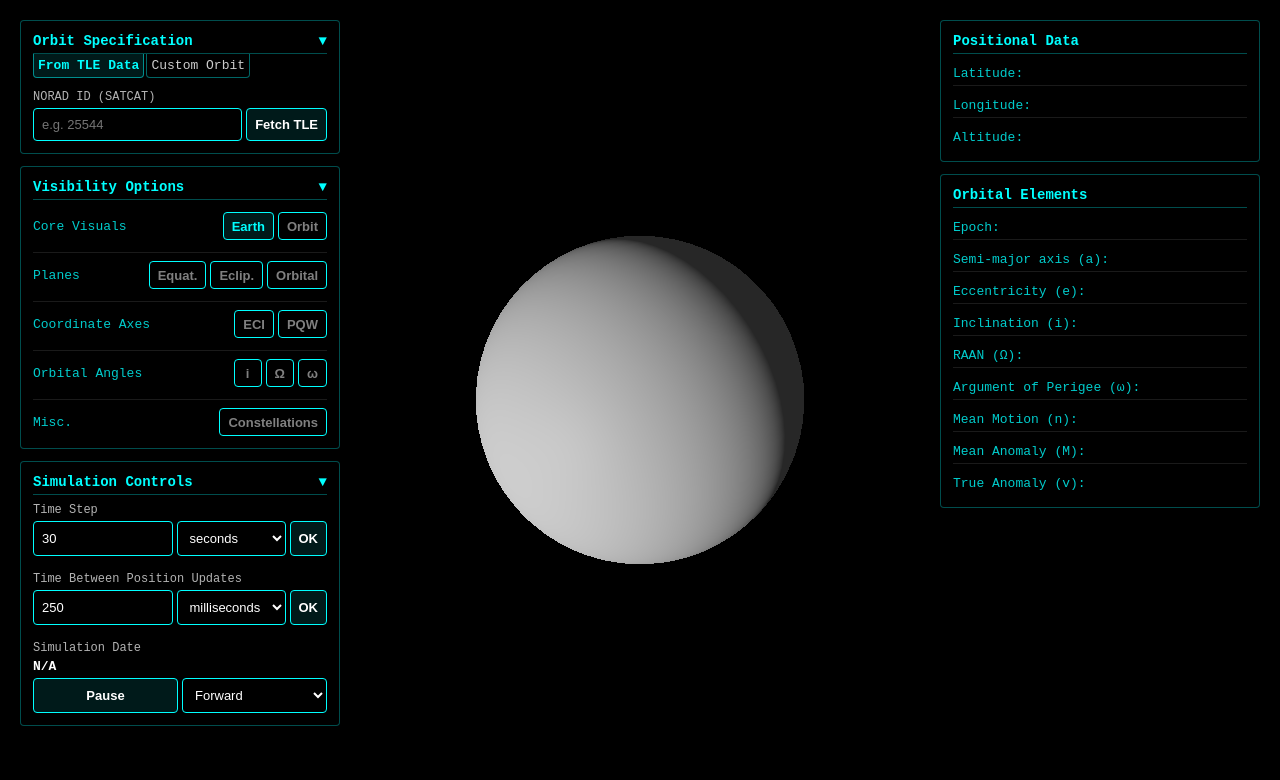
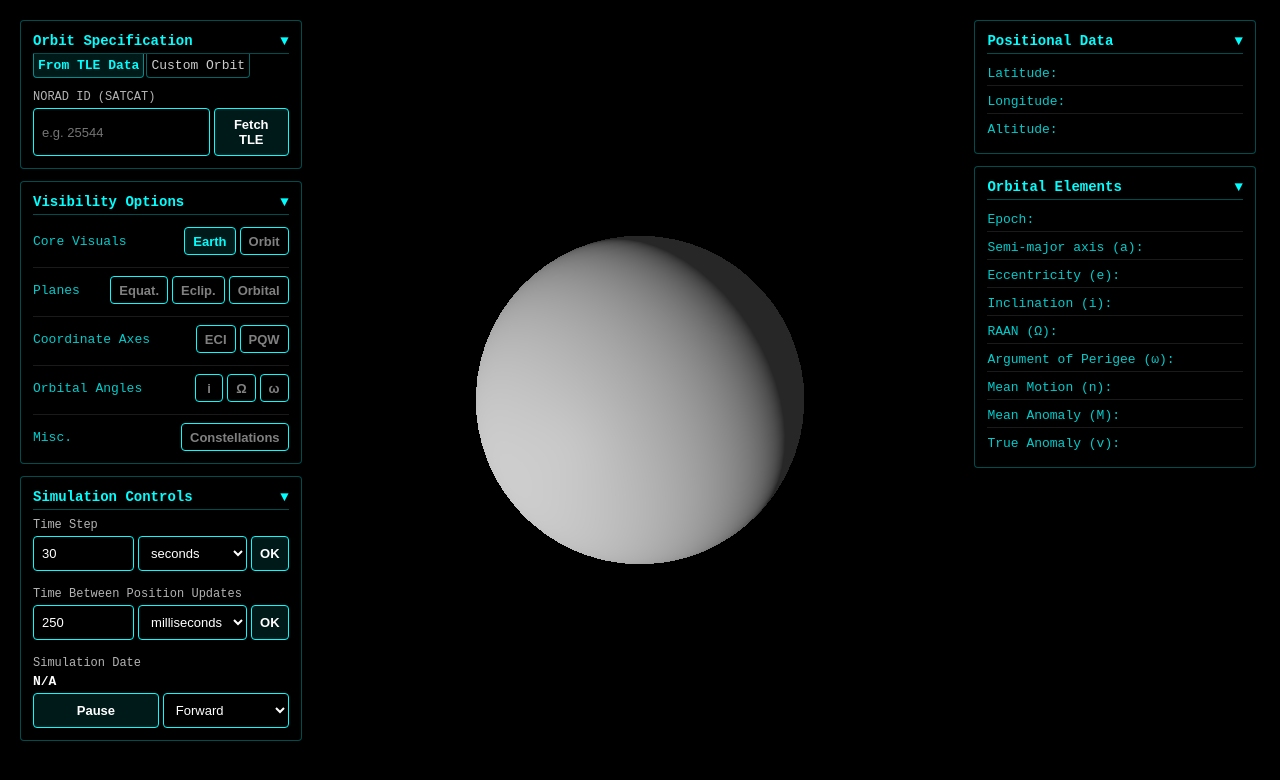
Before and after one commit to connorperrone/orbital-simulator, a website built with Vite: page index.html in a window 1280 px wide. Built offline with nearby package versions, Linux system fonts and the light colour scheme; animation ran at ten frames a second; files whose address does not match are found by name.

Commit message:
Improve left and right column layout

```diff
--- a/index.html
+++ b/index.html
@@ -21,30 +21,27 @@
         width: 100vw;
       }
 
-      #leftColumn, #rightColumn {
+      .column {
         display: flex;
         flex-direction: column;
         gap: 12px;
         position: absolute;
         top: 20px;
-        width: 320px;
+        width: clamp(260px, 22vw, 320px);
+        max-height: calc(100vh - 40px);
+        overflow-y: auto;
       }
 
-      #leftColumn {
-        left: 20px;
-        max-height: calc(100vh - 40px);
-        overflow-y: auto;
-        padding-right: 4px;
-      }
-      #leftColumn::-webkit-scrollbar { width: 8px; }
-      #leftColumn::-webkit-scrollbar-thumb {
+      .column::-webkit-scrollbar { width: 8px; }
+      .column::-webkit-scrollbar-thumb {
         background: rgba(0, 255, 255, 0.2);
         border-radius: 4px;
       }
-      #leftColumn::-webkit-scrollbar-thumb:hover { background: rgba(0, 255, 255, 0.4); }
-      #leftColumn::-webkit-scrollbar-track { background: rgba(255, 255, 255, 0.1); }
+      .column::-webkit-scrollbar-thumb:hover { background: rgba(0, 255, 255, 0.4); }
+      .column::-webkit-scrollbar-track { background: rgba(255, 255, 255, 0.1); }
 
-      #rightColumn { right: 20px; }
+      #leftColumn { left: 20px; padding-right: 4px; }
+      #rightColumn { right: 20px; padding-right: 4px; }
 
       .panel {
         backdrop-filter: blur(4px);
@@ -241,7 +238,7 @@
   </head>
   <body>
     <div id="app"></div>
-    <div id="leftColumn">
+    <div id="leftColumn" class="column">
         <div class="panel" style="gap: 0px;">
           <div class="panelHeader collapsible">
             Orbit Specification
@@ -393,9 +390,13 @@
         </div>
     </div>
 
-    <div id="rightColumn">
+    <div id="rightColumn" class="column">
         <div class="panel">
-            <div class="panelHeader">Positional Data</div>
+            <div class="panelHeader collapsible">
+              Positional Data
+              <span class="arrow">▼</span>
+            </div>
+            <div class="panelContent">
               <div class="dataRow">
                   <span class="dataLabel">Latitude:</span>
                   <span class="dataValue" id="latitudeValue"></span>
@@ -409,9 +410,14 @@
                   <span class="dataValue" id="altitudeValue"></span>
               </div>
             </div>
+        </div>
 
         <div class="panel">
-            <div class="panelHeader">Orbital Elements</div>
+            <div class="panelHeader collapsible">
+              Orbital Elements
+              <span class="arrow">▼</span>
+            </div>
+            <div class="panelContent">
               <div class="dataRow">
                   <span class="dataLabel">Epoch:</span>
                   <span class="dataValue" id="epochValue"></span>
@@ -450,6 +456,7 @@
               </div>
             </div>
         </div>
+    </div>
     <script type="module" src="/main.js"></script>
   </body>
 </html>
```
Lines whose indentation alone changed are shown as unchanged.
